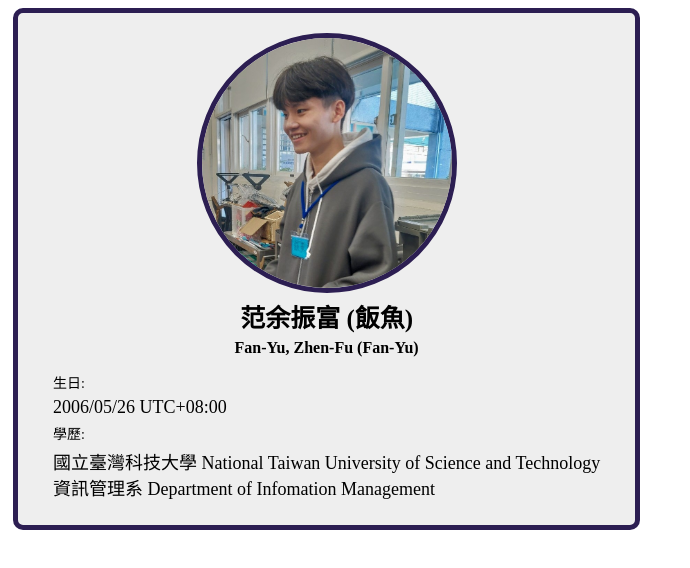
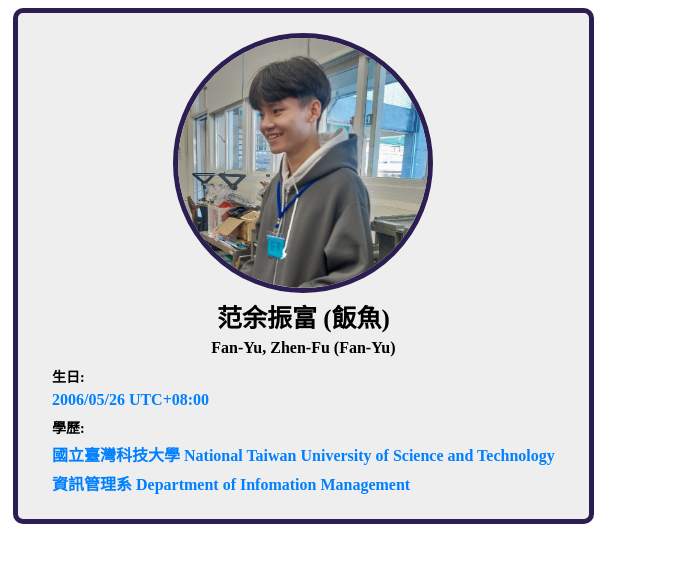
Before and after one commit to fanyuuu2006/fanyu-web, a Next.js app in the folder frontend/: page / in a window 1280 px wide. Shown: the top 568 px of the page, without its empty margins (0-690 px from the left). Built offline with nearby package versions, Linux system fonts and the light colour scheme.

Commit message:
refactor: Profile 表格化

```diff
--- a/frontend/src/components/ProfileDiv.jsx
+++ b/frontend/src/components/ProfileDiv.jsx
@@ -32,28 +32,28 @@ function Name() {
   );
 }
 
-function Birthday() {
+// 通用的 TableData 組件
+function TableData({ isValue, Content, Link }) {
   return (
     <>
-      <p style={{ fontSize: "14px", margin: "5px" }}>生日:</p>
-      <p style={{ fontSize: "18px", margin: "5px" }}>{`${Profile.Birthday}`}</p>
+      {isValue ? (
+        <>
+          <td style={{fontSize: "16px", color: "#0080FF"}}>
+            {Link ? (
+              <a href={Link} target="_blank" rel="noopener noreferrer">
+                {Content}
+              </a>
+            ) : (
+              Content
+            )}
+          </td>
+        </>
+      ) : (
+        <>
+          <td style={{fontSize: "14px" }}>{Content}</td>
+        </>
+      )}
     </>
-  );
-}
-
-function Education() {
-  return (
-    <div>
-      <p style={{ fontSize: "14px", margin: "5px" }}>學歷:</p>
-
-      <p style={{ fontSize: "18px", margin: "5px" }}>
-        <a href="https://www.ntust.edu.tw/" >
-          {`${Profile.Education.School.Chinese} ${Profile.Education.School.English}`}
-          <br />
-        </a>
-      {`${Profile.Education.Department.Chinese} ${Profile.Education.Department.English}`}
-      </p>
-    </div>
   );
 }
 
@@ -62,10 +62,27 @@ export default function ProfileDiv() {
     <div className="ProfileDiv">
       <HeadPhoto />
       <Name />
-      <div style={{ marginTop: "10px" }}>
-        <Birthday />
-        <Education />
-      </div>
+      <table style={{ marginTop: "5px", borderCollapse: "collapse"}}>
+        <tbody>
+          <tr>
+            <TableData isValue={false} Content={"生日:"} />
+            <TableData isValue={true} Content={Profile.Birthday} />
+          </tr>
+          <tr>
+            <TableData isValue={false} Content={"學歷:"} />
+            <TableData
+              isValue={true}
+              Content={`${Profile.Education.School.Chinese} ${Profile.Education.School.English}`}
+              Link={"https://www.ntust.edu.tw/"}
+            />
+            <TableData
+            isValue={true}
+            Content={`${Profile.Education.Department.Chinese} ${Profile.Education.Department.English}`}
+            Link={"https://www.cs.ntust.edu.tw/"}
+          />
+          </tr>
+        </tbody>
+      </table>
     </div>
   );
 }
--- a/frontend/src/styles/globals.css
+++ b/frontend/src/styles/globals.css
@@ -39,3 +39,9 @@ a {
     padding-bottom: var(--padding-medium);
     padding-inline: 30px;
 }
+
+.ProfileDiv > table > tbody > tr > td{
+    display: block;
+    margin: 3px;
+    font-weight: bold;
+}
```
